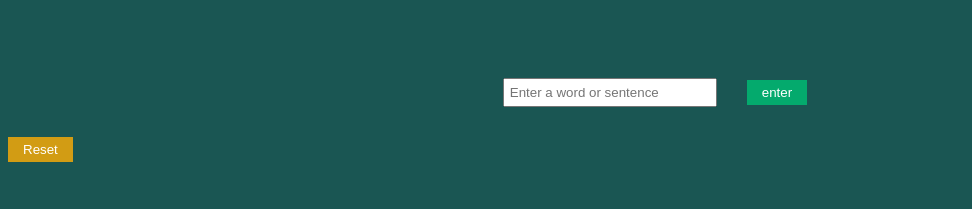
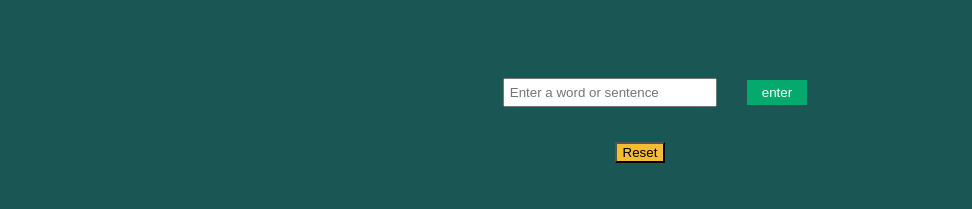
Before and after one commit to kurtis-casperson/vowel-counter, a plain HTML site: page index.html in a window 1280 px wide. Shown: the part 109-318 px from the top of the page, without its empty margins (0-972 px from the left). Drawn offline with Linux system fonts and the light colour scheme.

Commit message:
Style reset button

```diff
--- a/styles.css
+++ b/styles.css
@@ -31,16 +31,20 @@ body {
   cursor: pointer;
 }
 
-#reset {
+.reset {
   display: flex;
+  justify-content: center;
   align-items: center;
-  justify-content: center;
-  background-color: hsl(43, 83%, 45%);
+  /* background-color: hsl(43, 83%, 45%); */
   border: none;
   color: white;
   margin-top: 30px;
   padding: 5px 15px;
   cursor: pointer;
+}
+
+.reset #reset {
+  background-color: hwb(43 20% 5%);
 }
 
 .count-display {
```
